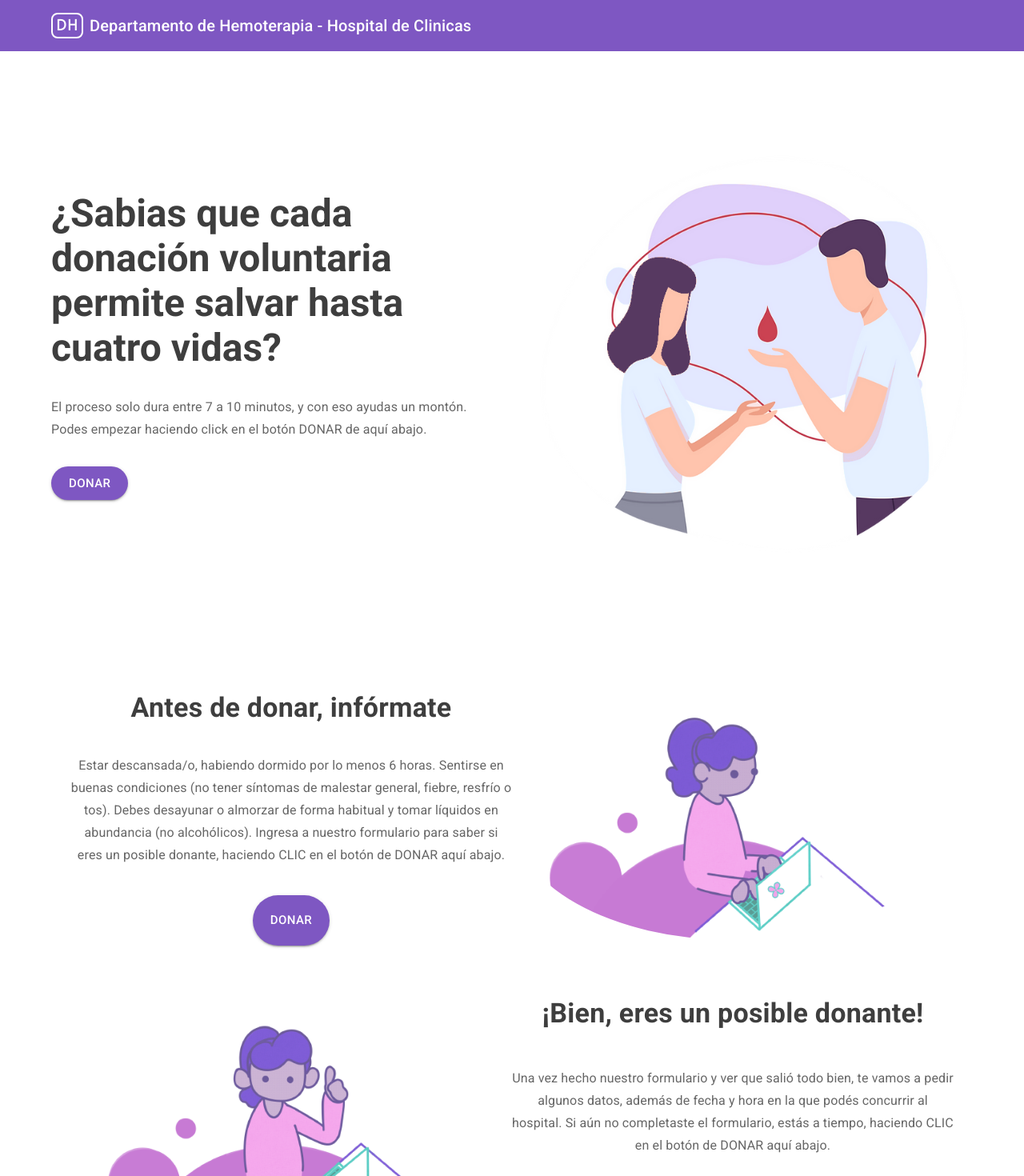
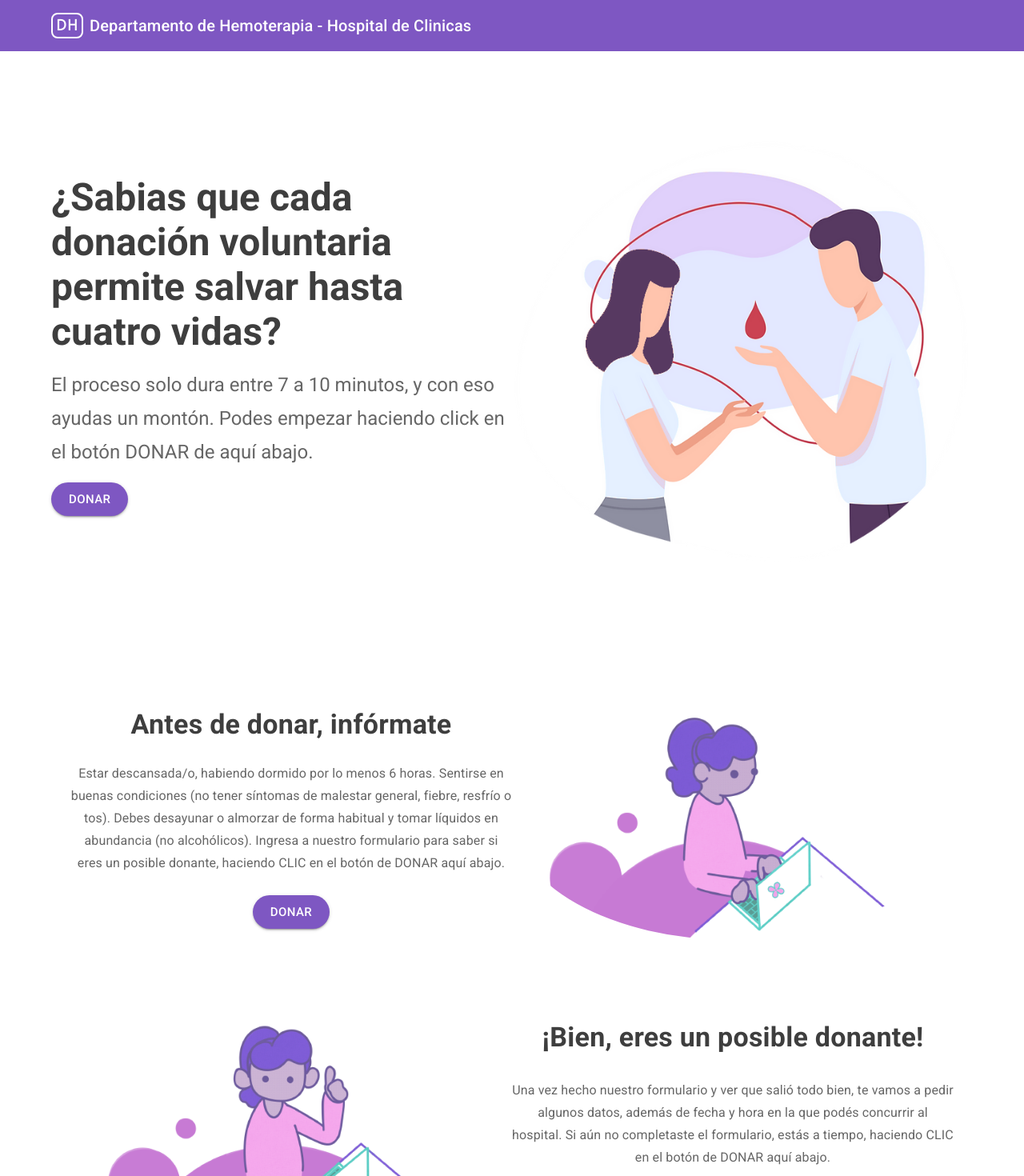
Before and after one commit to jblancoetec/front-clinicas-web, a Next.js app: page / in a window 1280 px wide. Shown: the top 1470 px of the page at 80% size. Built offline with nearby package versions, Linux system fonts and the light colour scheme.

Commit message:
update home

```diff
--- a/src/home/CardStepsSection.tsx
+++ b/src/home/CardStepsSection.tsx
@@ -30,12 +30,12 @@ const Card = ({
         }}
         rowGap={"1rem"}
       >
-        <Box gridArea={"title"}>
+        <Box gridArea={"title"} alignSelf="end">
           <Typography variant="h4" className="title" textAlign={"center"}>
             {title}
           </Typography>
         </Box>
-        <Box gridArea={"subtitle"}>
+        <Box gridArea={"subtitle"} alignSelf="center">
           <Typography
             variant="body1"
             className="subtitle"
@@ -49,7 +49,12 @@ const Card = ({
             {subtitle}
           </Typography>
         </Box>
-        <Box gridArea={"btn"} display="flex" justifyContent={"center"}>
+        <Box
+          gridArea={"btn"}
+          alignSelf="start"
+          display="flex"
+          justifyContent={"center"}
+        >
           <Button variant="contained" className="button contained" size="large">
             Donar
           </Button>
--- a/src/home/MainSection.tsx
+++ b/src/home/MainSection.tsx
@@ -1,4 +1,11 @@
-import { Button, Grid, Stack, Typography, useMediaQuery } from "@mui/material";
+import {
+  Box,
+  Button,
+  Grid,
+  Stack,
+  Typography,
+  useMediaQuery,
+} from "@mui/material";
 import Image from "next/image";
 
 const ButtonDonar = () => (
@@ -17,63 +24,71 @@ const MainSection = () => {
     " El proceso solo dura entre 7 a 10 minutos, y con eso ayudas un montón. Podes empezar haciendo click en el botón DONAR de aquí abajo. ";
 
   return (
-    <Grid
-      container
-      columnSpacing={{ xs: 0, md: 8 }}
+    <Box
+      display={"grid"}
+      gridTemplateColumns={{
+        xs: "1fr",
+        md: "1fr 1fr",
+      }}
+      gridTemplateRows="auto"
+      gridTemplateAreas={{
+        xs: "'title' 'subtitle' 'img' 'btn'",
+        md: "'. img' 'title img' 'subtitle img' 'btn img' '. img'",
+      }}
       sx={{ minHeight: "92vh" }}
       py={{ xs: 2, md: 0 }}
     >
-      <Grid
-        item
-        container
-        xs={12}
-        sm={6}
-        md={6}
-        lg={6}
-        direction="column"
-        justifyContent="center"
-        rowSpacing={{ xs: 2, md: 4 }}
-        textAlign={{ xs: "center", sm: "left" }}
+      <Box gridArea={"title"} alignSelf="end" justifySelf={"center"}>
+        <Typography
+          variant={sm ? "h3" : "h4"}
+          textAlign={{
+            xs: "center",
+            md: "left",
+          }}
+          className="title"
+          maxWidth={"sm"}
         >
-        <Grid item>
-          <Typography variant={sm ? "h3" : "h4"} className="title">
           {title}
         </Typography>
-        </Grid>
-        <Grid item>
+      </Box>
+      <Box gridArea={"subtitle"} alignSelf="center" justifySelf={"center"}>
         <Typography
-            variant="body1"
+          variant="h5"
           className="subtitle"
+          textAlign={{
+            xs: "center",
+            md: "left",
+          }}
           sx={{ lineHeight: "1.75" }}
+          maxWidth="sm"
+          py={{
+            xs: 2,
+            md: 0,
+          }}
         >
           {subtitle}
         </Typography>
-        </Grid>
-        {sm && <ButtonDonar />}
-      </Grid>
-      <Grid
-        item
-        container
-        xs={12}
-        sm={6}
-        md={6}
-        lg={6}
-        direction={"column"}
-        flexGrow={1}
-        justifyContent="center"
-      >
+      </Box>
+      <Box gridArea={"img"} alignSelf="center" justifySelf={"center"}>
         <Image
           src="/assets/main.png"
           width={"676px"}
           height={"658px"}
           alt="Pareja con corazon en el centro"
         />
-
-        <Stack direction={"row"} justifyContent="center">
-          {!sm && <ButtonDonar />}
-        </Stack>
-      </Grid>
-    </Grid>
+      </Box>
+      <Box
+        gridArea={"btn"}
+        alignSelf="start"
+        display={"flex"}
+        justifyContent={{
+          xs: "center",
+          md: "left",
+        }}
+      >
+        <ButtonDonar />
+      </Box>
+    </Box>
   );
 };
 
--- a/src/home/StepsSection.tsx
+++ b/src/home/StepsSection.tsx
@@ -1,11 +1,11 @@
 import { Container, Stack } from "@mui/material";
-import Section from "./CardStepsSection";
+import Card from "./CardStepsSection";
 import Image from "next/image";
 
 const StepsSection = () => (
   <Container>
     <Stack spacing={8} py={8}>
-      <Section
+      <Card
         title="Antes de donar, infórmate"
         subtitle="Estar descansada/o, habiendo dormido por lo menos 6 horas. Sentirse en buenas condiciones (no tener síntomas de malestar general, fiebre, resfrío o tos). Debes desayunar o almorzar de forma habitual y tomar líquidos en abundancia (no alcohólicos). Ingresa a nuestro formulario para saber si eres un posible donante, haciendo CLIC en el botón de DONAR aquí abajo."
         reverseContent
@@ -17,9 +17,9 @@ const StepsSection = () => (
           width="666px"
           className="img-section-home"
         />
-      </Section>
+      </Card>
 
-      <Section
+      <Card
         title="¡Bien, eres un posible donante!"
         subtitle="Una vez hecho nuestro formulario y ver que salió todo bien, te vamos a pedir algunos datos, además de fecha y hora en la que podés concurrir al hospital. Si aún no completaste el formulario, estás a tiempo, haciendo CLIC en el botón de DONAR aquí abajo."
       >
@@ -30,9 +30,9 @@ const StepsSection = () => (
           width="666px"
           className="img-section-home"
         />
-      </Section>
+      </Card>
 
-      <Section
+      <Card
         title="Concurrí al Centro de Donación con tu DNI"
         subtitle="Tené tu DNI a mano porque deberás presentarlo. En caso de tener dudas o estar en desacuerdo, tenés derecho de auto excluirte y no donar. Para facilitarte el proceso, evitar imprevistos y despejar dudas, te sugerimos que te informes haciendo CLIC en el botón DONAR de aquí abajo."
         reverseContent
@@ -44,9 +44,9 @@ const StepsSection = () => (
           width="666px"
           className="img-section-home"
         />
-      </Section>
+      </Card>
 
-      <Section
+      <Card
         title="Preséntate en la mesa de entrada"
         subtitle="El personal de salud te entrevistará para ver si estás en condiciones de donar. Toda la información que brindes es confidencial. Se verifica tu peso, temperatura, pulso y presión arterial, y se toman muestras de tu sangre para controlar que tus glóbulos rojos estén bien."
       >
@@ -57,9 +57,9 @@ const StepsSection = () => (
           width="666px"
           className="img-section-home"
         />
-      </Section>
+      </Card>
 
-      <Section
+      <Card
         title="Llegó el momento de donar"
         subtitle="La extracción dura entre 7 y 10 minutos. Se realiza en un ambiente seguro y con material descartable. Se extrae sólo una unidad de sangre (alrededor de 450 ml) y pequeñas muestras para posteriores análisis."
         reverseContent
@@ -71,7 +71,7 @@ const StepsSection = () => (
           width="666px"
           className="img-section-home"
         />
-      </Section>
+      </Card>
     </Stack>
   </Container>
 );
```
Lines whose indentation alone changed are shown as unchanged.
